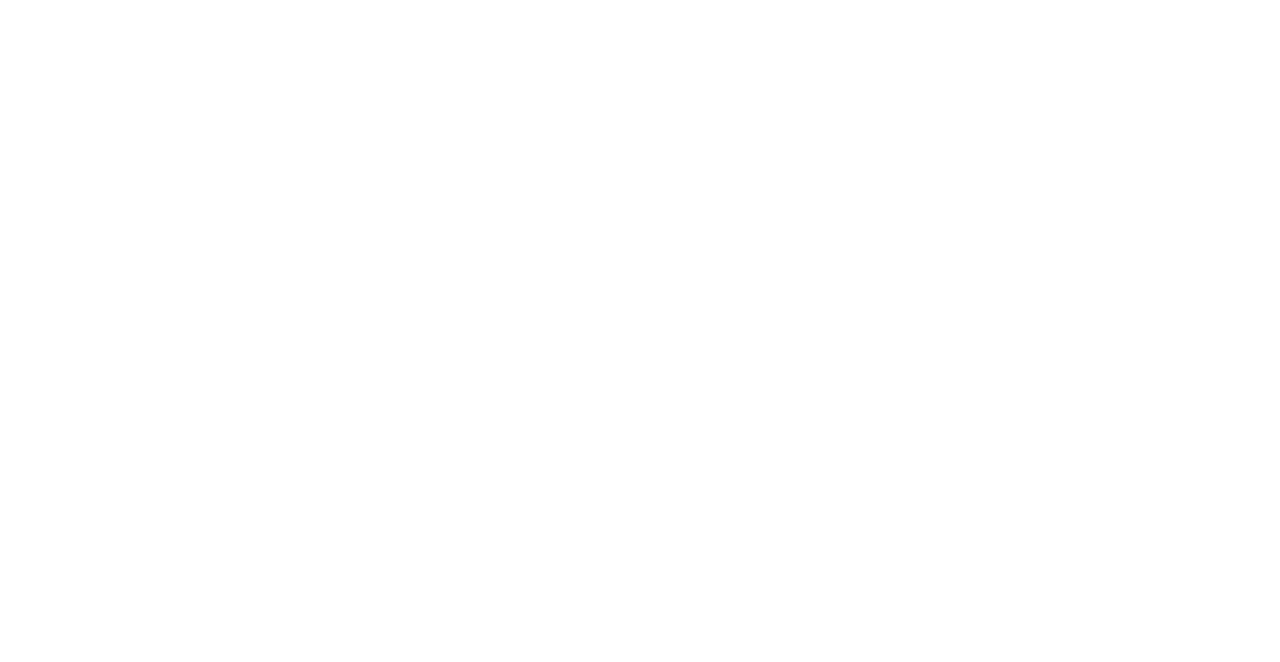
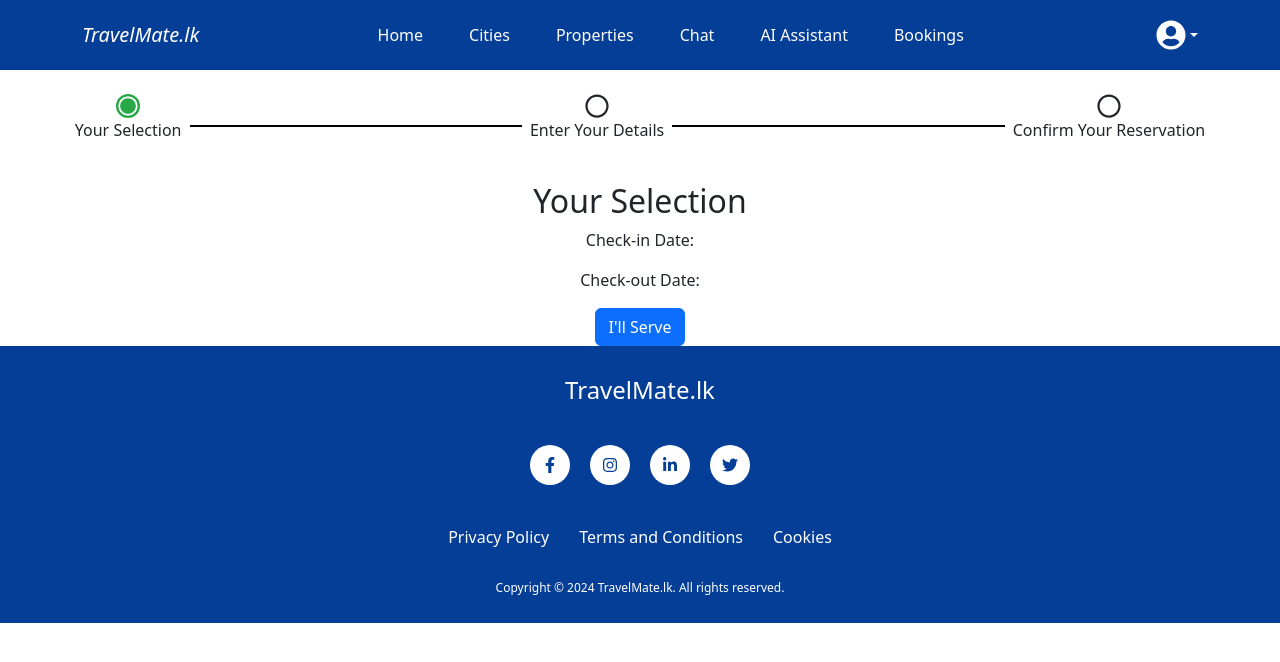
Before and after one commit to chamikasrimantha/travelmate-frontend, a React (Create React App) app: page /booking in a window 1280 px wide. Before the commit this address had no page. Shown: the top 662 px of the page. Built offline with nearby package versions, Linux system fonts and the light colour scheme.

Commit message:
changes added

```diff
--- a/package.json
+++ b/package.json
@@ -6,15 +6,19 @@
     "@emotion/react": "^11.11.4",
     "@emotion/styled": "^11.11.5",
     "@mui/icons-material": "^5.15.19",
+    "@mui/lab": "^5.0.0-alpha.170",
     "@mui/material": "^5.15.19",
     "@mui/styled-engine-sc": "^6.0.0-alpha.18",
+    "@mui/x-date-pickers": "^7.6.2",
     "@testing-library/jest-dom": "^5.17.0",
     "@testing-library/react": "^13.4.0",
     "@testing-library/user-event": "^13.5.0",
     "axios": "^1.7.2",
     "bootstrap": "^5.3.3",
+    "date-fns": "^3.6.0",
     "react": "^18.3.1",
     "react-bootstrap": "^2.10.2",
+    "react-datepicker": "^6.9.0",
     "react-dom": "^18.3.1",
     "react-icons": "^5.2.1",
     "react-router-dom": "^6.23.1",
--- a/src/App.js
+++ b/src/App.js
@@ -11,6 +11,7 @@
 import UserProperty from './pages/user/user.property/UserProperty';
 import UserCities from './pages/user/user.city/UserCities';
 import UserProperties from './pages/user/user.property/UserProperties';
+import UserBooking from './pages/user/user.booking/UserBooking';
 
 function App() {
   return (
@@ -25,6 +26,7 @@
           <Route path='/cities' element={<UserCities/>} />
           <Route path='/property/:id' element={<UserProperty/>} />
           <Route path='/properties' element={<UserProperties/>} />
+          <Route path='/booking' element={<UserBooking/>} />
 
           <Route path='/partner/signup' element={<PartnerSignUp/>} />
           <Route path='/partner/signin' element={<PartnerSignIn/>} />
--- /dev/null
+++ b/src/components/booking/Booking.js
@@ -0,0 +1,131 @@
+import React, { useState } from 'react';
+import { Container, Button } from 'react-bootstrap';
+import { FaCheckCircle, FaRegCircle } from 'react-icons/fa';
+
+export default function Booking() {
+    const [step, setStep] = useState(1); // Step 1: Your Selection, Step 2: Enter Your Details, Step 3: Confirm Your Reservation
+    const [confirmed, setConfirmed] = useState(false); // To track if the booking is confirmed
+    const checkinDate = localStorage.getItem('checkinDate');
+    const checkoutDate = localStorage.getItem('checkoutDate');
+
+    const handleNextStep = () => {
+        if (step < 3) {
+            setStep(step + 1);
+        } else if (step === 3) {
+            handleConfirm();
+        }
+    };
+
+    const handleBackStep = () => {
+        if (step > 1) {
+            setStep(step - 1);
+        }
+    };
+
+    const handleConfirm = () => {
+        setConfirmed(true);
+        setStep(4); // Step 4 indicates the final confirmation step
+    };
+
+    const circleStyle = {
+        fontSize: '1.5rem', // Increase size of the circles
+    };
+
+    const stepLineStyle = {
+        flexGrow: 1,
+        height: '2px',
+        backgroundColor: '#000',
+        margin: '0 8px',
+    };
+
+    const activeStepStyle = {
+        fontSize: '1.5rem',
+        color: '#28a745',
+    };
+
+    const activeStepCircleStyle = {
+        fontSize: '1.5rem',
+        color: '#fff',
+        backgroundColor: '#28a745',
+        borderRadius: '50%',
+        padding: '2px',
+    };
+
+    return (
+        <Container fluid>
+            <div style={{ marginLeft: '5%', marginRight: '5%' }} className="text-center mt-4">
+                <div className="d-flex justify-content-center align-items-center">
+                    <div className="d-flex flex-column align-items-center">
+                        {step > 1 ? (
+                            <FaCheckCircle style={activeStepStyle} />
+                        ) : (
+                            <FaRegCircle style={step === 1 ? activeStepCircleStyle : circleStyle} />
+                        )}
+                        <p>Your Selection</p>
+                    </div>
+                    <div style={stepLineStyle}></div>
+                    <div className="d-flex flex-column align-items-center">
+                        {step > 2 ? (
+                            <FaCheckCircle style={activeStepStyle} />
+                        ) : (
+                            <FaRegCircle style={step === 2 ? activeStepCircleStyle : circleStyle} />
+                        )}
+                        <p>Enter Your Details</p>
+                    </div>
+                    <div style={stepLineStyle}></div>
+                    <div className="d-flex flex-column align-items-center">
+                        {confirmed ? (
+                            <FaCheckCircle style={activeStepStyle} />
+                        ) : (
+                            <FaRegCircle style={step === 3 ? activeStepCircleStyle : circleStyle} />
+                        )}
+                        <p>Confirm Your Reservation</p>
+                    </div>
+                </div>
+            </div>
+
+            <div className="mt-4">
+                {step === 1 && (
+                    <div>
+                        <h2>Your Selection</h2>
+                        <p>Check-in Date: {checkinDate}</p>
+                        <p>Check-out Date: {checkoutDate}</p>
+                        <Button variant="primary" onClick={handleNextStep}>
+                            I'll Serve
+                        </Button>
+                    </div>
+                )}
+                {step === 2 && (
+                    <div>
+                        <h2>Enter Your Details</h2>
+                        {/* Add form for entering details here */}
+                        <Button variant="secondary" onClick={handleBackStep}>
+                            Back
+                        </Button>
+                        <Button variant="primary" onClick={handleNextStep}>
+                            Next
+                        </Button>
+                    </div>
+                )}
+                {step === 3 && (
+                    <div>
+                        <h2>Confirm Your Reservation</h2>
+                        {/* Add confirmation details here */}
+                        <Button variant="secondary" onClick={handleBackStep}>
+                            Back
+                        </Button>
+                        <Button variant="primary" onClick={handleConfirm}>
+                            Confirm
+                        </Button>
+                    </div>
+                )}
+                {step === 4 && (
+                    <div>
+                        <h2>Reservation Confirmed</h2>
+                        <p>Your reservation is confirmed. Thank you!</p>
+                    </div>
+                )}
+            </div>
+        </Container>
+    );
+}
--- a/src/components/property/Property.js
+++ b/src/components/property/Property.js
@@ -1,6 +1,6 @@
-import React from 'react';
+import React, { useState } from 'react';
 import { Container, Row, Col, Form, FormControl, Table } from 'react-bootstrap';
-import { Box, Typography, Rating, Button, useMediaQuery, Dialog, DialogContent, DialogTitle } from '@mui/material';
+import { Box, Typography, Rating, Button, useMediaQuery, Dialog, DialogContent, DialogTitle, TextField } from '@mui/material';
 import CheckCircleIcon from '@mui/icons-material/CheckCircle';
 import CancelIcon from '@mui/icons-material/Cancel';
 import AcUnitIcon from '@mui/icons-material/AcUnit';
@@ -24,9 +24,25 @@
 import LocalBarIcon from '@mui/icons-material/LocalBar';
 import PaymentIcon from '@mui/icons-material/Payment';
 
+import DatePicker from 'react-datepicker';
+import 'react-datepicker/dist/react-datepicker.css';
+
 import RateCard from '../rate/RateCard';
+import { useNavigate } from 'react-router-dom';
 
 export default function Property() {
+
+    const [checkinDate, setCheckinDate] = useState(null);
+    const [checkoutDate, setCheckoutDate] = useState(null);
+    const navigate = useNavigate();
+
+    const handleBooking = () => {
+        // Save dates to localStorage or state management solution
+        localStorage.setItem('checkinDate', checkinDate);
+        localStorage.setItem('checkoutDate', checkoutDate);
+        // Navigate to the booking page
+        navigate('/booking');
+    };
 
     const rateData = [
         {
@@ -303,10 +319,43 @@
             <Container fluid>
                 <div className="text-center mt-4" style={{ marginLeft: '5%' }}>
                     <h4 style={{ textAlign: 'left', fontWeight: 'bold', fontSize: '1.25rem' }}>Availability</h4>
-                    <p style={{ textAlign: 'left' }}> Select dates to see this property's availability and prices</p>
+                    <p style={{ textAlign: 'left' }}>Select dates to see this property's availability and prices</p>
                 </div>
                 <Row style={{ marginLeft: '5%', marginRight: '5%' }} xs={1} md={1} className="g-1 justify-content-center">
-
+                    <Col className="d-flex flex-column flex-md-row align-items-center mb-2">
+                        <div className="d-flex align-items-center" style={{ marginBottom: '10px', marginRight: '15px' }}>
+                            <label style={{ marginRight: '10px' }}>Check-in Date:</label>
+                            <DatePicker
+                                selected={checkinDate}
+                                onChange={(date) => setCheckinDate(date)}
+                                dateFormat="MM/dd/yyyy"
+                                className="form-control"
+                            />
+                        </div>
+                        <div className="d-flex align-items-center" style={{ marginBottom: '10px', marginRight: '20px' }}>
+                            <label style={{ marginRight: '10px' }}>Check-out Date:</label>
+                            <DatePicker
+                                selected={checkoutDate}
+                                onChange={(date) => setCheckoutDate(date)}
+                                dateFormat="MM/dd/yyyy"
+                                className="form-control"
+                            />
+                        </div>
+                        <div className="d-flex align-items-center" style={{ marginBottom: '10px', marginRight: '10px' }}>
+                            <Button
+                                variant="primary"
+                                onClick={handleBooking}
+                                className="mt-md-0 mt-2"
+                                disabled={!checkinDate || !checkoutDate}
+                                style={{
+                                    backgroundColor: checkinDate && checkoutDate ? '#184D9D' : 'transparent',
+                                    color: checkinDate && checkoutDate ? 'white' : 'black',
+                                    border: !checkinDate || !checkoutDate ? '1px solid black' : 'none'
+                                }}
+                            >
+                                Check Availability
+                            </Button></div>
+                    </Col>
                 </Row>
             </Container>
 
--- /dev/null
+++ b/src/pages/user/user.booking/UserBooking.js
@@ -0,0 +1,14 @@
+import React from 'react';
+import NavBarUser from '../../../components/navbar/NavBarUser';
+import Booking from '../../../components/booking/Booking';
+import Footer from '../../../components/footer/Footer';
+
+export default function UserBooking() {
+  return (
+    <div>
+      <NavBarUser />
+      <Booking />
+      <Footer />
+    </div>
+  )
+}
```
Also changed, not shown: 1 other file (tests, documents, lock files or other folders).
